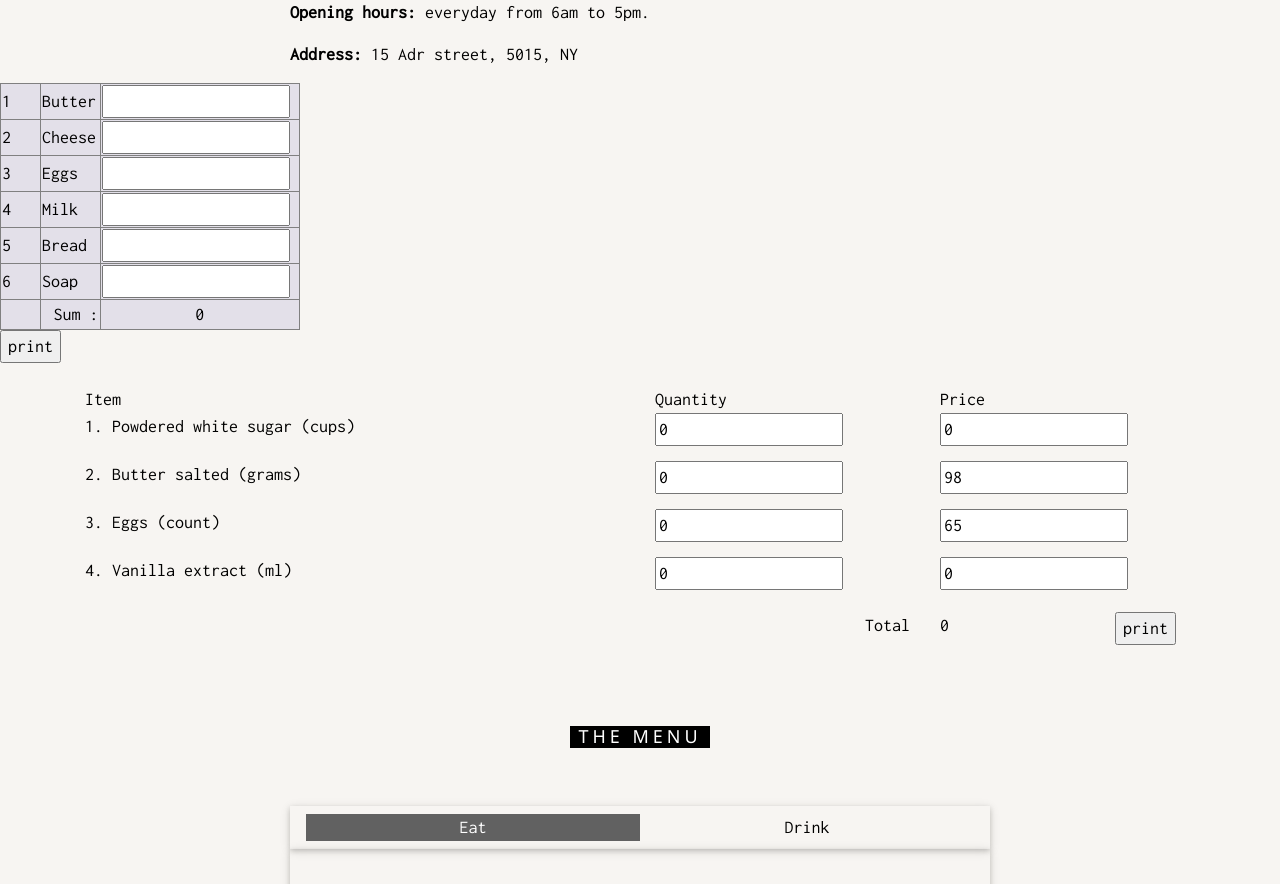
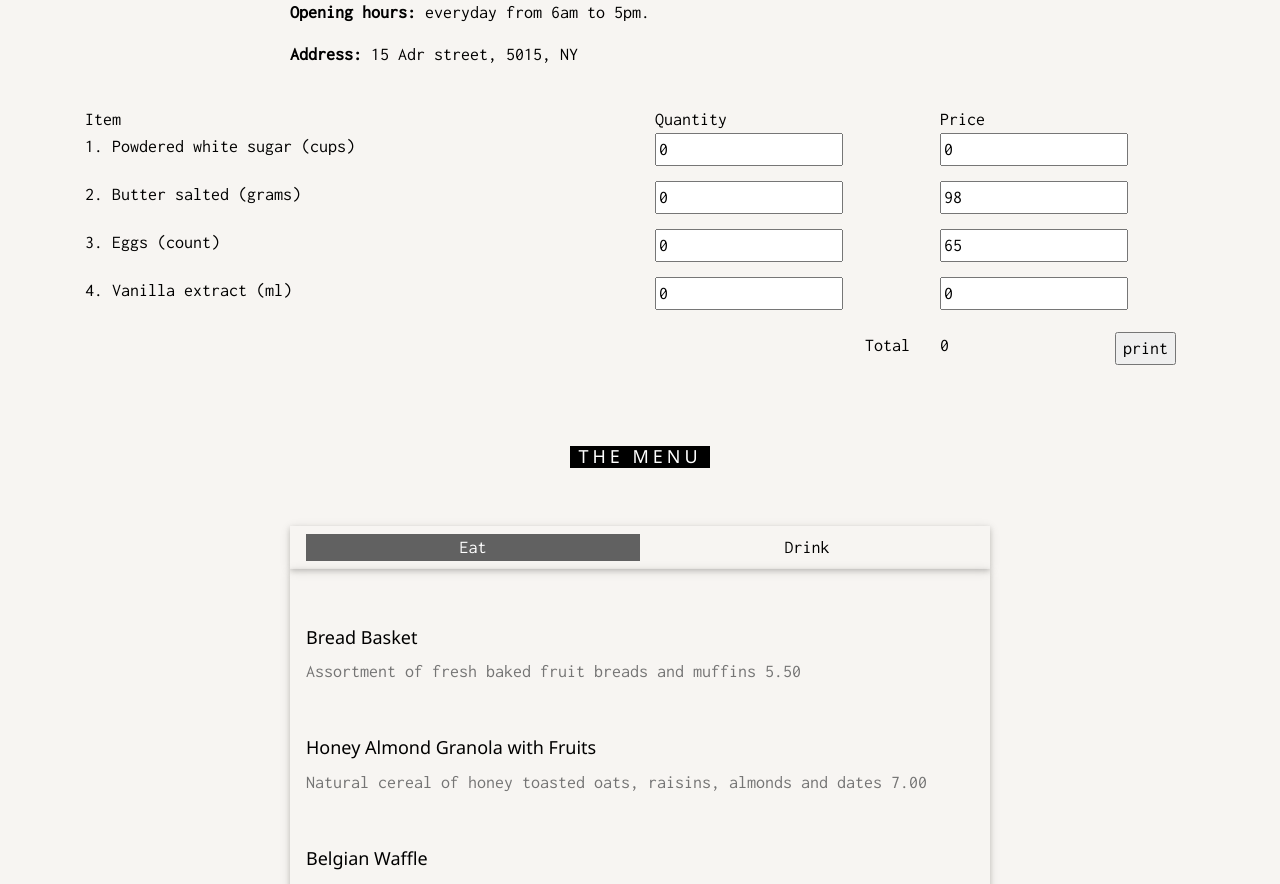
Before and after one commit to nareshpenchikala/flask-login-app, a Flask app: template templates/cafe.html in a window 1280 px wide. Shown: the part 1659-2543 px from the top of the page. Run offline with Flask 2, Linux system fonts and the light colour scheme; the template is opened without the code that fills it, so the values that code supplies are empty; some libraries are stand-ins or nearby versions.

Commit message:
Update cafe.html

```diff
--- a/templates/cafe.html
+++ b/templates/cafe.html
@@ -77,88 +77,6 @@ body, html {
   </div>
 </div>
 <script src="https://ajax.googleapis.com/ajax/libs/jquery/1.7.1/jquery.min.js"></script>
-<div id="print-content">
- <form>
-  <table width="300px" border="1" style="border-collapse:collapse;background-color:#E8DCFF">
-	<tr>
-		<td width="40px">1</td>
-		<td>Butter</td>
-		<td><input class="txt" type="text" name="txt"/></td>
-	</tr>
-	<tr>
-		<td>2</td>
-		<td>Cheese</td>
-		<td><input class="txt" type="text" name="txt"/></td>
-	</tr>
-	<tr>
-		<td>3</td>
-		<td>Eggs</td>
-		<td><input class="txt" type="text" name="txt"/></td>
-	</tr>
-	<tr>
-		<td>4</td>
-		<td>Milk</td>
-		<td><input class="txt" type="text" name="txt"/></td>
-	</tr>
-	<tr>
-		<td>5</td>
-		<td>Bread</td>
-		<td><input class="txt" type="text" name="txt"/></td>
-	</tr>
-	<tr>
-		<td>6</td>
-		<td>Soap</td>
-		<td><input class="txt" type="text" name="txt"/></td>
-	</tr>
-	<tr id="summation">
-		<td>&nbsp;</td>
-		<td align="right">Sum :</td>
-		<td align="center"><span id="sum">0</span></td>
-	</tr>
-</table>
-  <input type="button" onclick="printDiv('print-content')" value="print"/>
-</form>
-</div>
-<script type="text/javascript">
-    function printDiv(divName) {
-        var printContents = document.getElementById(divName).innerHTML;
-        w=window.open();
-        w.document.write(printContents);
-        w.print();
-        w.close();
-    }
-</script>
- <script type="text/javascript">
-$(document).ready(function(){
-
-		//iterate through each textboxes and add keyup
-		//handler to trigger sum event
-		$(".txt").each(function() {
-
-			$(this).keyup(function(){
-				calculateSum();
-			});
-		});
-
-	});
-
-	function calculateSum() {
-
-		var sum = 0;
-		//iterate through each textboxes and add the values
-		$(".txt").each(function() {
-
-			//add only if the value is number
-			if(!isNaN(this.value) && this.value.length!=0) {
-				sum += parseFloat(this.value);
-			}
-
-		});
-		//.toFixed() method will roundoff the final sum to 2 decimal places
-		$("#sum").html(sum.toFixed(2));
-	}
-
-</script>
 
 <div id="print-content" class="container mt-4">
  <form>
@@ -234,6 +152,15 @@ $(document).ready(function(){
       <input type="button" onclick="printDiv('print-content')" value="print"/>
    </form>
     </div>
+  <script type="text/javascript">
+    function printDiv(divName) {
+        var printContents = document.getElementById(divName).innerHTML;
+        w=window.open();
+        w.document.write(printContents);
+        w.print();
+        w.close();
+    }
+</script>
     <script src="https://cdnjs.cloudflare.com/ajax/libs/jquery/3.5.1/jquery.min.js
 "></script>
     <script src="https://cdnjs.cloudflare.com/ajax/libs/twitter-bootstrap/4.5.0/css/bootstrap.min.css
```
